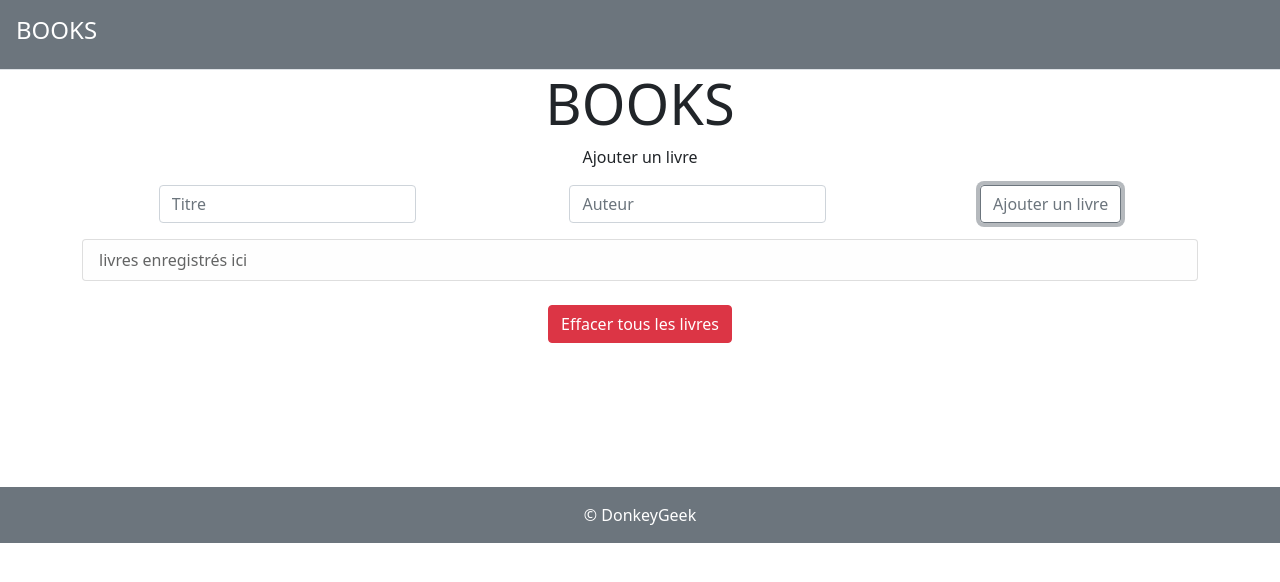
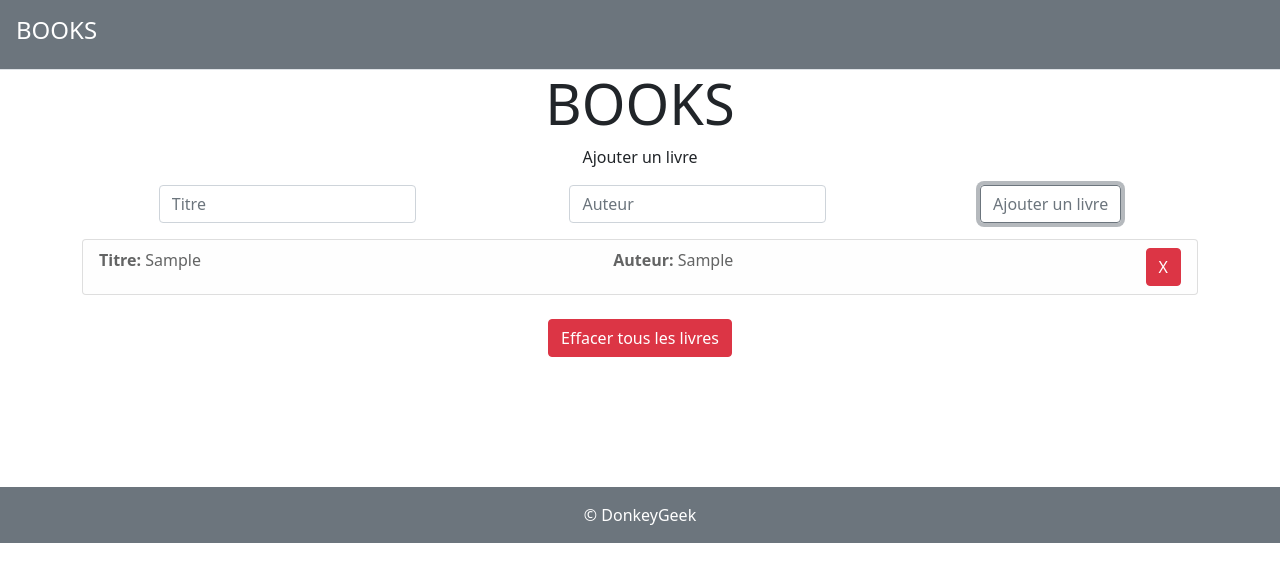
Before and after one commit to Lamia7/books-app, a React (Create React App) app: page / in a window 1280 px wide. Both pictures are taken after typing "Sample", "Sample" into the empty fields and a click on the button "Ajouter un livre". Shown: the top 582 px of the page. Built offline with nearby package versions, Linux system fonts and the light colour scheme.

Commit message:
feat: afficher les livres ajoutes

```diff
--- a/src/containers/AddBooks.js
+++ b/src/containers/AddBooks.js
@@ -22,6 +22,16 @@ const AddBooks = ({ libraryData, addBook }) => {
     // Vider input
     setNewData(initialState);
   };
+
+  const displayData = libraryData.length > 0 ? libraryData.map((data) => {
+      return (
+        <li key={data.id} className="list-group-item list-group-item-light d-flex justify-content-between">
+            <span><strong>Titre: </strong>{data.title}</span>
+        <span><strong>Auteur: </strong>{data.author}</span>
+        <span className="btn btn-danger">X</span>
+      </li>
+      )
+  }) : <p className="text-center">Aucune donnée à afficher</p>
 
   return (
     <main role="main">
@@ -71,9 +81,7 @@ const AddBooks = ({ libraryData, addBook }) => {
         <div className="row">
           <div className="col-md-12">
             <ul className="list-group">
-              <li className="list-group-item list-group-item-light d-flex justify-content-between">
-                livres enregistrés ici
-              </li>
+              {displayData}
             </ul>
             <div className="d-flex justify-content-center">
               <button className="btn btn-danger mt-4 mb-5">
```
